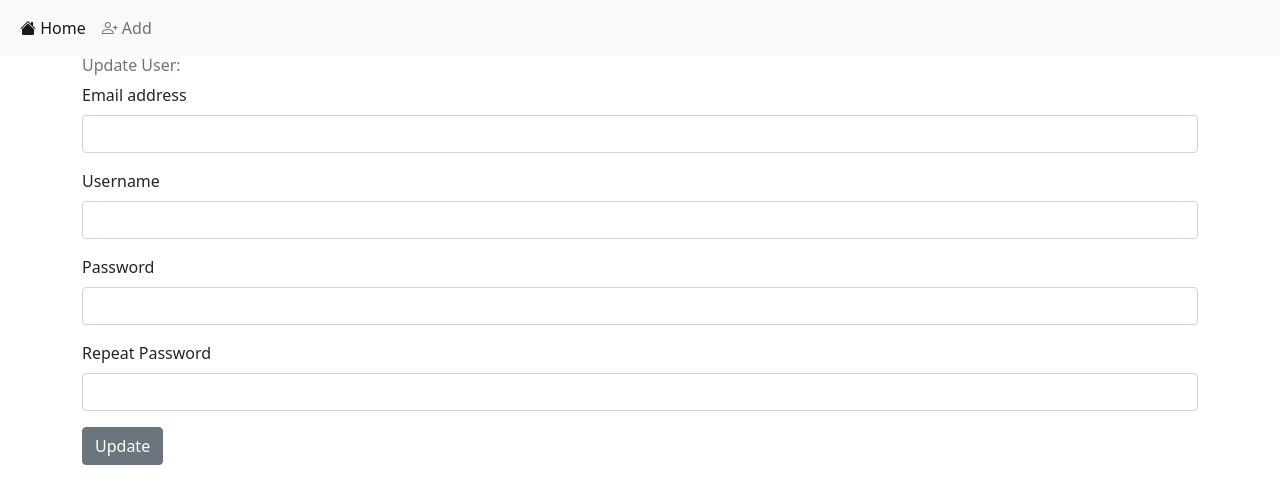
After one commit to jbcodefr/RubricaUtenti, a Flask app: template templates/update.html in a window 1280 px wide. The commit adds this page. Shown: the top 504 px of the page. Run offline with Flask 2, Linux system fonts and the light colour scheme; the template is opened without the code that fills it, so the values that code supplies are empty.

Commit message:
add Update utenti

```diff
--- a/app.py
+++ b/app.py
@@ -23,6 +23,39 @@ def __init__(self,email,username,password):
 def home():
     userlist=User.query.all()
     return render_template("home.html",userlist=userlist)
+
+
+@app.route('/update/<int:id>',methods=['GET','POST'])
+def update(id):
+    uto = User.query.get_or_404(id)
+    if request.method=='POST':
+
+
+        email=request.form.get('email')
+        username=request.form.get('username')
+        password1=request.form.get('password1')
+        password2=request.form.get('password2')
+
+        if uto.email==request.form.get('email'):
+            flash('Email already Used ',category='error')
+        elif len(email)<3:
+            flash('_> Email > 4 charac',category='error')
+        elif len(username)<2:
+            flash('_> Username > 4 charac',category='error')
+        elif password1!=password2:
+            flash('_> password1!=password2',category='error')
+        elif len(password1)<2:
+            flash('_> password > 5 charac',category='error')
+        else:
+            uto.email=request.form.get('email')
+            uto.username=request.form.get('username')
+            uto.password=generate_password_hash(request.form.get('password1'),method='sha256')
+            db.session.commit()
+            flash('User: "'+uto.username+'" Updated',category='success')
+            ##login_user(user,remember=True)
+            ## userResult=db.session.query(User)
+            return redirect(url_for("home"))
+    return render_template("update.html",user=uto)
 
 @app.route('/signup',methods=['GET','POST'])
 def sign_up():
--- a/templates/home.html
+++ b/templates/home.html
@@ -19,7 +19,7 @@
             <th scope="row">{{d.id}}</th>
             <td>{{d.username}}</td>
             <td>{{d.email}}</td>
-            <td><button type="button" class="btn btn-secondary">Edit</button><button type="button" class="btn btn-danger">delete</button></td>
+            <td><a href="/update/{{d.id}}" class="btn btn-secondary">Edit</a> | <a href="#" class="btn btn-danger">Delete</a></td>
             </tr>
         {%endfor%}
         </tbody>
--- /dev/null
+++ b/templates/update.html
@@ -0,0 +1,27 @@
+{% extends 'base.html' %}
+
+{% block title %}Update{% endblock%}
+
+{% block content %}
+    <h6 class="text-muted" >Update User: </h6>
+    <form action="/update/{{user.id}}" method="POST">
+        <div class="mb-3">
+            <label for="email" class="form-label">Email address</label>
+            <input type="email" value="{{user.email}}" class="form-control" id="email" name="email"  >
+        </div>
+        <div class="mb-3">
+            <label for="username" class="form-label">Username</label>
+            <input type="text" value="{{user.username}}" class="form-control" id="username" name="username" >
+        </div>
+        <div class="mb-3">
+            <label for="password1" class="form-label">Password</label>
+            <input type="password" class="form-control" id="password1" name="password1">
+        </div>
+        <div class="mb-3">
+            <label for="password2" class="form-label">Repeat Password</label>
+            <input type="password" class="form-control" id="password2" name="password2">
+        </div>
+
+        <button type="submit" class="btn btn-secondary">Update</button>
+    </form>
+{% endblock%}
```
